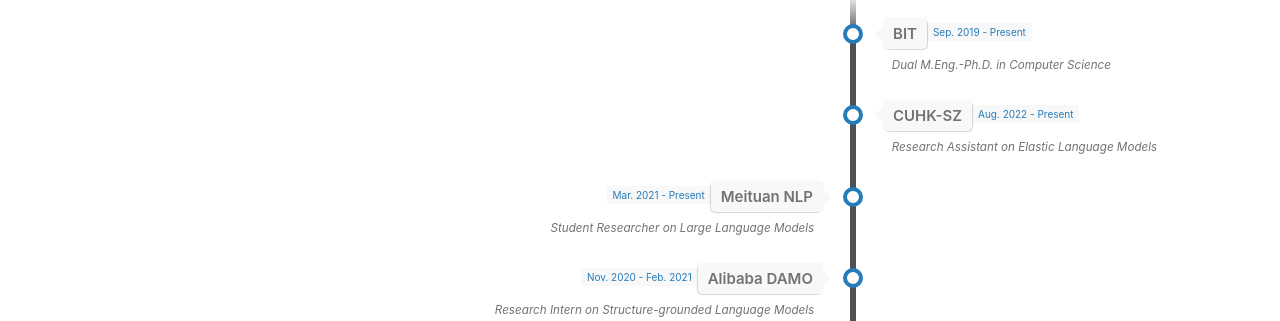
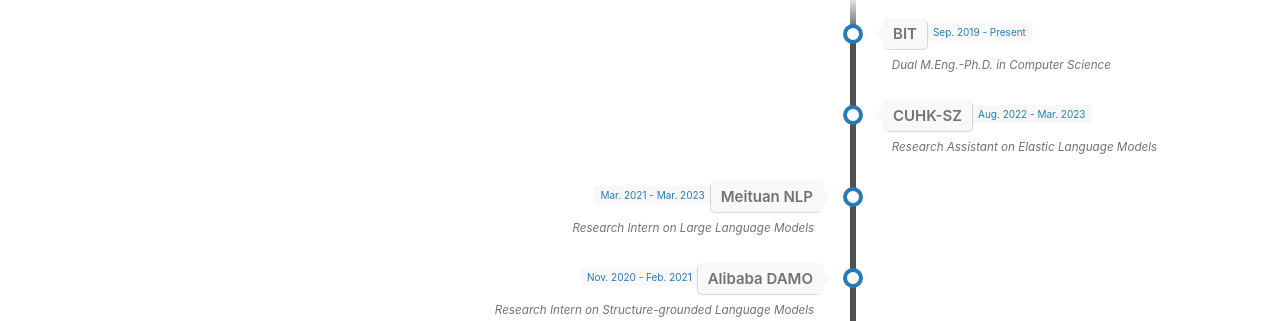
Before and after one commit to GeneZC/genezc.github.io, a Jekyll site: the page built from index.md, in a window 1280 px wide and 900 px high, scrolled down 477 px. Shown: the part 152-473 px from the top of the window. Built offline with Jekyll 4.4.1, drawn with Linux system fonts in a browser that asks for light colours; our own code applies the rules of GitHub Pages for plain Markdown files.

Commit message:
Update index.md

```diff
--- a/index.md
+++ b/index.md
@@ -40,7 +40,7 @@ My current research interests lie in the general area of natural language proces
 		<div class="direction-r">
 			<div class="flag-wrapper">
 				<span class="flag">CUHK-SZ</span>
-				<span class="time-wrapper"><span class="time">Aug. 2022 - Present</span></span>
+				<span class="time-wrapper"><span class="time">Aug. 2022 - Mar. 2023</span></span>
 			</div>
 			<div class="desc">Research Assistant on Elastic Language Models</div>
 		</div>
@@ -49,9 +49,9 @@ My current research interests lie in the general area of natural language proces
 		<div class="direction-l">
 			<div class="flag-wrapper">
 				<span class="flag">Meituan NLP</span>
-				<span class="time-wrapper"><span class="time">Mar. 2021 - Present</span></span>
+				<span class="time-wrapper"><span class="time">Mar. 2021 - Mar. 2023</span></span>
 			</div>
-			<div class="desc">Student Researcher on Large Language Models</div>
+			<div class="desc">Research Intern on Large Language Models</div>
 		</div>
 	</li>
 	<li>
```
